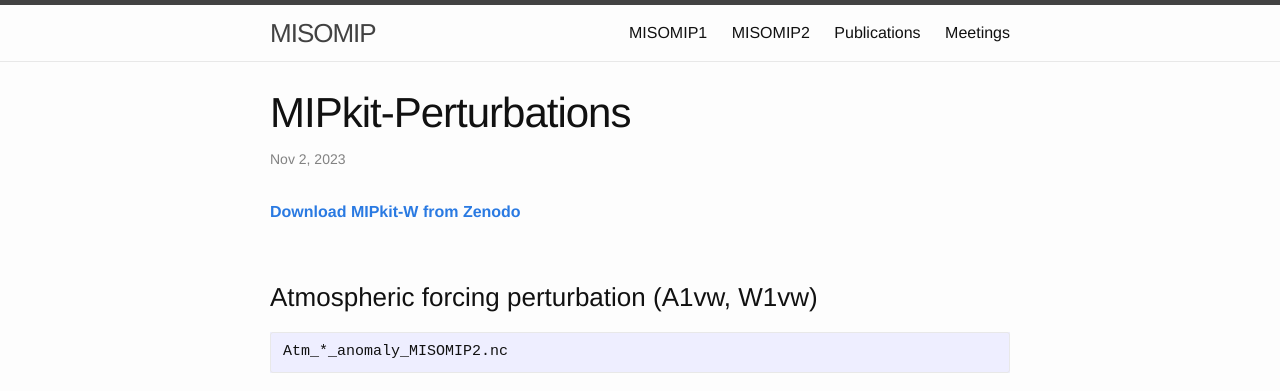
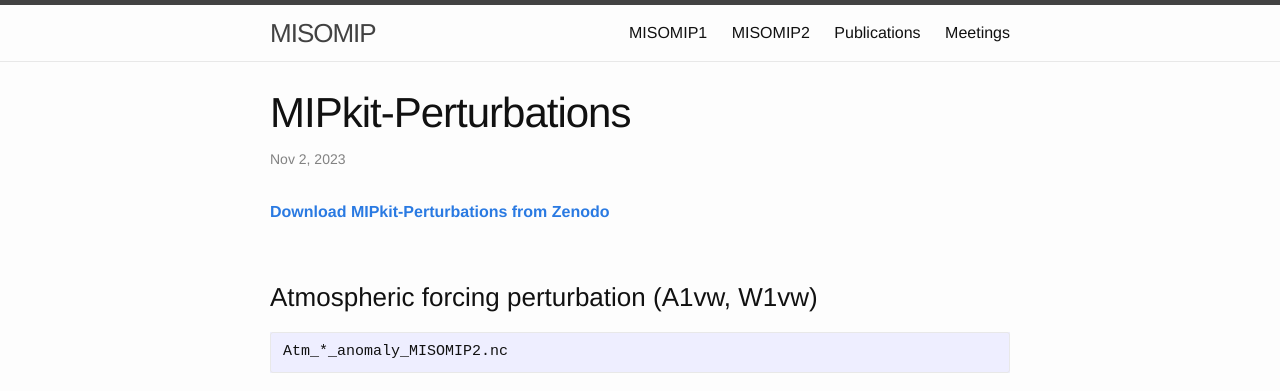
Before and after one commit to misomip/misomip.github.io, a Jekyll site: the page built from misomip2_dir/misomip2_MIPkit-Perturbations_README.md, in a window 1280 px wide and 900 px high. Shown: the top 391 px of the window. Built offline with Jekyll 4.4.1, drawn with Linux system fonts in a browser that asks for light colours.

Commit message:
filling little by little

```diff
--- a/misomip2_dir/misomip2_MIPkit-Perturbations_README.md
+++ b/misomip2_dir/misomip2_MIPkit-Perturbations_README.md
@@ -4,7 +4,7 @@ title: MIPkit-Perturbations
 date: 02-11-2023
 ---
 
-[**Download MIPkit-W from Zenodo**](http://doi.org/10.5281/zenodo.8139775)
+[**Download MIPkit-Perturbations from Zenodo**](https://zenodo.org/doi/10.5281/zenodo.10046053)
 
 <br>
 
```
